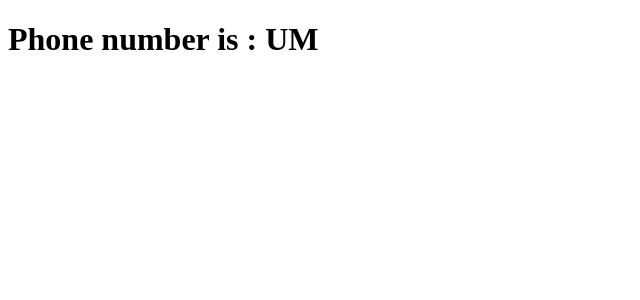
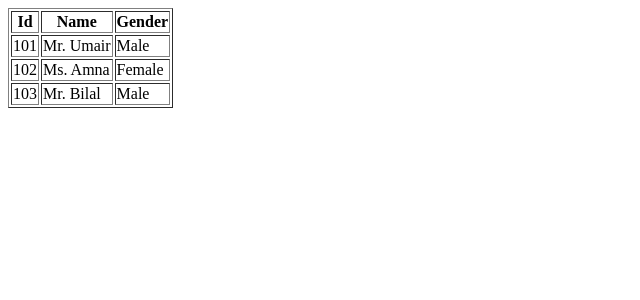
Before and after one commit to B00ttl3/CustomPipes-in-Angular, an Angular app: page / in a window 1280 px wide. Shown: the top 300 px of the page, without its empty margins (0-640 px from the left). Built offline with nearby package versions, Linux system fonts and the light colour scheme.

Commit message:
Learnt about how to make a custom pipe to get Mr, or Ms infront of name with respect to their gender

```diff
--- a/src/app/app.component.html
+++ b/src/app/app.component.html
@@ -14,4 +14,22 @@
 
 <!-- Example 4: If I want to get the first initials of my name in upper case then this is the pipe which I will use, First we will put : string after the transform (value:string) cause we want the answer in string. then we will split the name first and then we will use the name.map function of angular to get our desired answer  -->
 
-<h1>Phone number is : {{ 'Umair Munir' | myPipe }}</h1>
+<!-- <h1>My name is : {{ 'Umair Munir' | myPipe }}</h1> -->
+
+
+<!-- Example 5: to get the Mr, and Ms, infront of the name with respect to the gender they have filled  -->
+
+<table border="1">
+    <tr>
+        <th>Id</th>
+        <th>Name</th>
+        <th>Gender</th>
+    </tr>
+    @for (std of Students; track std){
+        <tr>
+            <td>{{ std.Id }}</td>
+            <td>{{ std.Name | myPipe:std.Gender }}</td>
+            <td>{{ std.Gender }}</td>
+        </tr>
+    }
+</table>
--- a/src/app/app.component.ts
+++ b/src/app/app.component.ts
@@ -15,4 +15,10 @@ import { MyPipePipe } from './my-pipe.pipe';
 export class AppComponent {
   title: string = 'This loaded dynamically';
 
+  Students = [
+    {Id: 101, Name: "Umair", Gender: "Male"},
+    {Id: 102, Name: "Amna", Gender: "Female"},
+    {Id: 103, Name: "Bilal", Gender: "Male"},
+  ]
+
 }
--- a/src/app/my-pipe.pipe.ts
+++ b/src/app/my-pipe.pipe.ts
@@ -28,11 +28,19 @@ export class MyPipePipe implements PipeTransform {
   //   return `Strong Password` ;
   // }
 
-  // eXAMPLE 4
-  transform(value: string) : string
-   {
-    const name = value.split(' ');
+  // EXAMPLE 4
+  // transform(value: string) : string
+  //  {
+  //   const name = value.split(' ');
 
-    return name.map(part=>part.charAt(0).toUpperCase()).join('');
+  //   return name.map(part=>part.charAt(0).toUpperCase()).join('');
+  // }
+
+  // Example 5
+  transform (value: string, gender : string) : string {
+    if (gender == "Male") {
+      return `Mr. ${value}`;
+    }
+    return `Ms. ${value}`;
   }
 }
```
